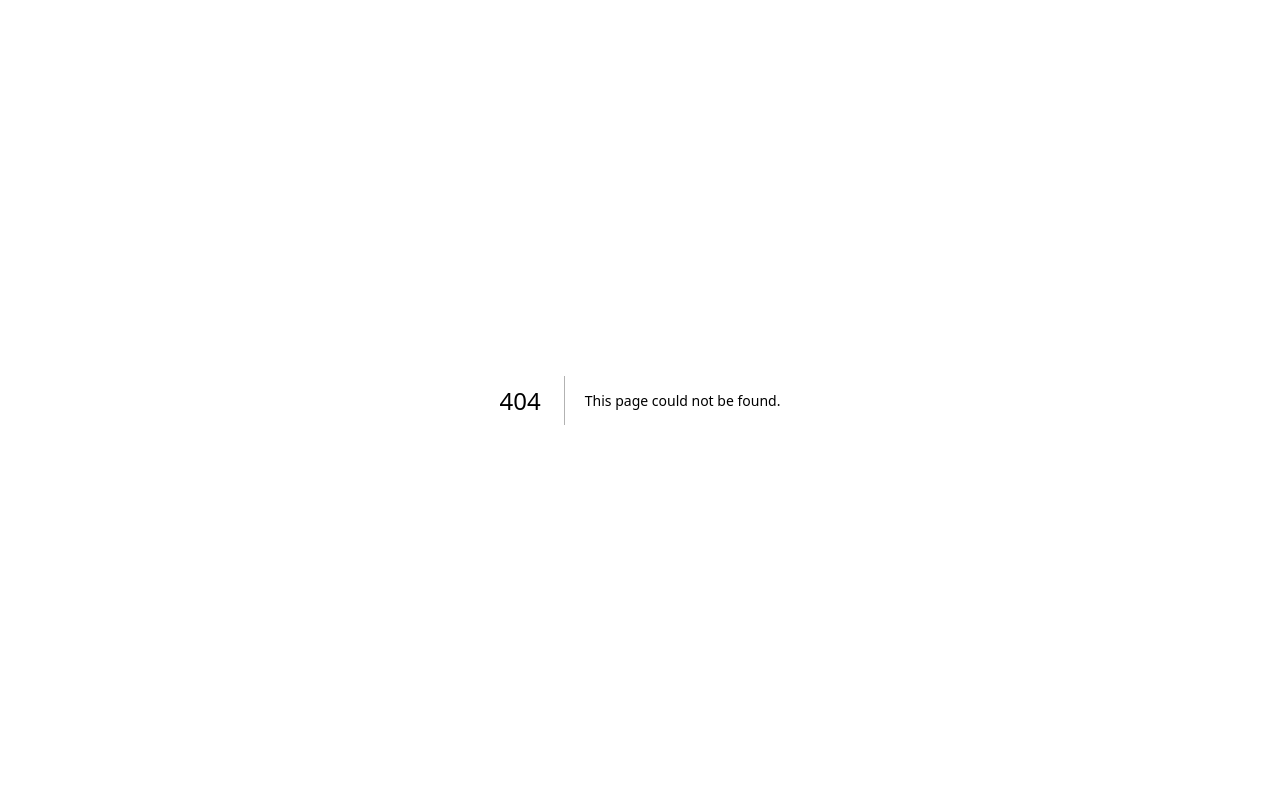
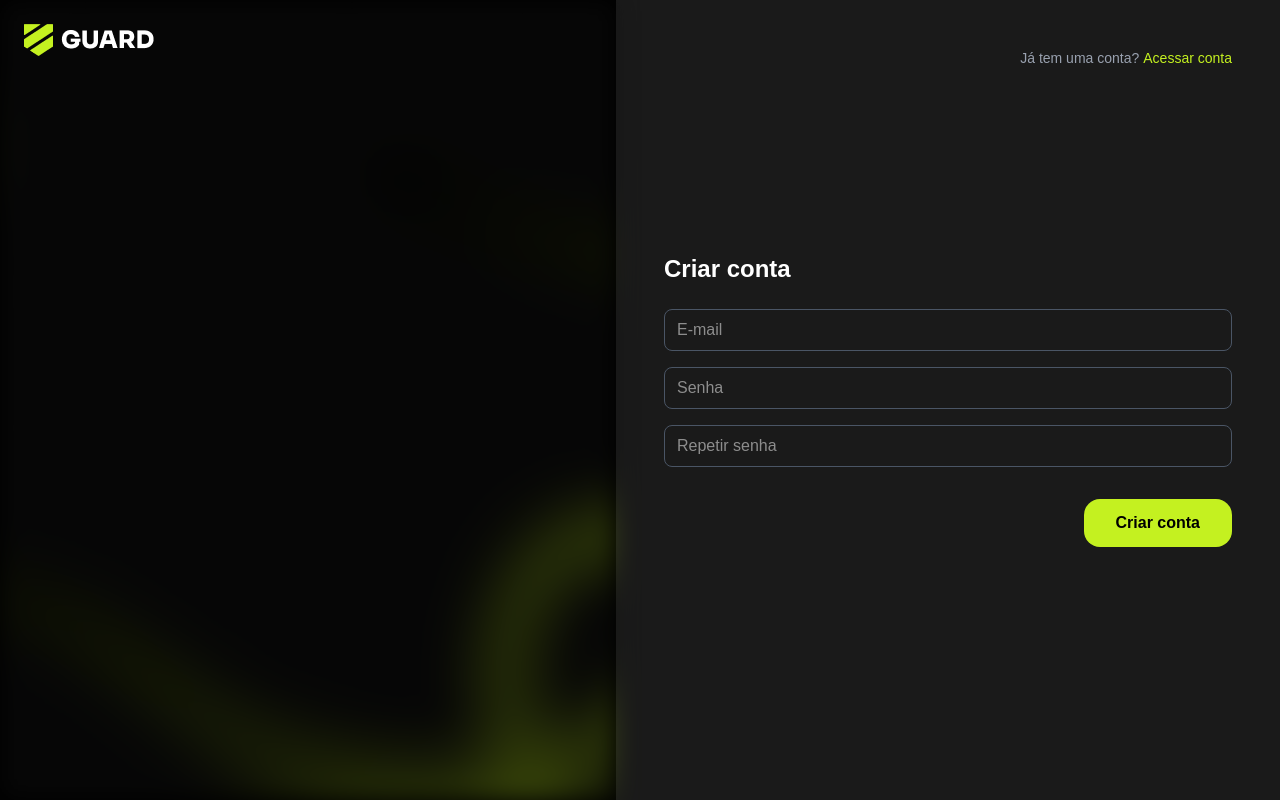
Before and after one commit to TawanGit/frontend-zeine, a Next.js app: page /register in a window 1280 px wide. Before the commit this address had no page. Built offline with nearby package versions, Linux system fonts and the light colour scheme; no server answers.

Commit message:
feat: adding logic in login/register

```diff
--- a/src/app/dashboard/components/Sidebar.tsx
+++ b/src/app/dashboard/components/Sidebar.tsx
@@ -8,14 +8,23 @@ function SidebarComponent() {
       <div className="flex flex-col items-center gap-6">
         <img src="logo.png" alt="logo" className="w-6 h-6 my-10" />
         <nav className="flex flex-col gap-6">
-          <button className="bg-[#2c2c2c] p-3 rounded-lg">
-            <User className="text-lime-400" />
+          <button className="bg-[#2c2c2c] p-3 rounded-lg hover:bg-[#3a3a3a] hover:text-lime-300 transition-colors duration-200">
+            <User className="text-lime-400 hover:text-lime-300" />
           </button>
-          <button className="bg-[#2c2c2c] p-3 rounded-lg">
-            <Settings className="text-gray-400" />
+          <button
+            className="bg-[#2c2c2c] p-3 rounded-lg hover:bg-[#3a3a3a] hover:text-gray-300 transition-colors duration-200"
+            onClick={() => alert("Pagina de Configuração")}
+          >
+            <Settings className="text-gray-400 hover:text-gray-300" />
           </button>
-          <button className="bg-[#2c2c2c] p-3 rounded-lg">
-            <LogOut className="text-gray-400" />
+          <button
+            className="bg-[#2c2c2c] p-3 rounded-lg hover:bg-[#3a3a3a] hover:text-gray-300 transition-colors duration-200"
+            onClick={() => {
+              localStorage.removeItem("token");
+              window.location.href = "/";
+            }}
+          >
+            <LogOut className="text-gray-400 hover:text-gray-300" />
           </button>
         </nav>
       </div>
--- a/src/app/dashboard/page.tsx
+++ b/src/app/dashboard/page.tsx
@@ -2,8 +2,25 @@
 import SidebarComponent from "./components/Sidebar";
 import Alphabet from "./components/Alphabet";
 import ContactList from "./components/ContactList";
+import { useEffect, useState } from "react";
+import { useRouter } from "next/navigation";
 
 export default function ContactsPage() {
+  const router = useRouter();
+  const [isLoading, setIsLoading] = useState(true);
+  useEffect(() => {
+    const token = localStorage.getItem("token");
+
+    if (!token) {
+      router.push("/");
+    } else {
+      setIsLoading(false);
+    }
+  }, [router]);
+
+  if (isLoading) {
+    return <p>Verificando autenticação...</p>;
+  }
   return (
     <div className="flex bg-black h-screen w-screen  text-white">
       <SidebarComponent />
--- a/src/app/page.tsx
+++ b/src/app/page.tsx
@@ -1,33 +1,54 @@
 "use client";
 import { useState } from "react";
+import { AuthUser } from "../utils/api";
 
 export default function Login() {
   const [email, setEmail] = useState("");
   const [password, setPassword] = useState("");
+  const [loading, setLoading] = useState(false);
+  const [error, setError] = useState("");
+
+  const handleLogin = async () => {
+    setLoading(true);
+    setError("");
+    try {
+      const data = await AuthUser(email, password);
+      if (data.access_token) {
+        localStorage.setItem("token", data.access_token);
+        window.location.href = "/dashboard";
+      }
+    } catch (err: any) {
+      setError(err.message || "Erro no login");
+    } finally {
+      setLoading(false);
+    }
+  };
 
   return (
     <div className="flex h-screen w-screen bg-[#2c2c2c]">
       <div className="hidden flex-1 relative md:flex items-start p-6 bg-black">
         <img
-          src="https://images.unsplash.com/photo-1549921296-3a878995a882?q=80&w=1200&auto=format&fit=crop"
+          src="background-home.png"
           alt="bg"
           className="absolute inset-0 w-full h-full object-cover opacity-40 blur-md"
         />
         <div className="relative z-10 flex items-start">
-          <img src="logo-guard.png" alt="logo" className=" " />
+          <img src="logo-guard.png" alt="logo" />
         </div>
       </div>
 
       <div className="flex-1 flex flex-col justify-center px-12 bg-[#1a1a1a]">
         <div className="absolute top-12 right-12 text-gray-400 text-sm">
-          <span className="text-gray-400">Não tem uma conta?</span>
-          <a href="#" className="text-[#C4F120] ml-1">
+          <span>Não tem uma conta?</span>
+          <a href="register" className="text-[#C4F120] ml-1">
             Criar conta
           </a>
         </div>
+
         <h2 className="text-white text-2xl font-semibold mb-6">
           Acessar conta
         </h2>
+
         <div className="flex flex-col gap-4">
           <div>
             <label className="block text-gray-400 text-sm mb-1">E-mail</label>
@@ -49,9 +70,16 @@ export default function Login() {
               className="w-full px-3 py-2 rounded-lg bg-transparent border border-gray-600 text-white focus:outline-none focus:border-lime-400"
             />
           </div>
+
+          {error && <p className="text-red-500 text-sm">{error}</p>}
+
           <div className="justify-end flex items-center mt-2">
-            <button className="bg-[#C4F120] text-black font-bold w-max px-8  rounded-2xl align-end py-3 mt-2 hover:bg-lime-500 transition">
-              Acessar conta
+            <button
+              onClick={handleLogin}
+              disabled={loading}
+              className="bg-[#C4F120] text-black font-bold w-max px-8 rounded-2xl py-3 mt-2 hover:bg-lime-500 transition disabled:opacity-50"
+            >
+              {loading ? "Entrando..." : "Acessar conta"}
             </button>
           </div>
         </div>
--- /dev/null
+++ b/src/app/register/page.tsx
@@ -0,0 +1,91 @@
+"use client";
+import { useState } from "react";
+import { SignUpUser } from "../../utils/api";
+
+export default function Register() {
+  const [email, setEmail] = useState("");
+  const [password, setPassword] = useState("");
+  const [confirm, setConfirm] = useState("");
+  const [loading, setLoading] = useState(false);
+  const [error, setError] = useState("");
+
+  const handleRegister = async () => {
+    if (password !== confirm) {
+      setError("As senhas não coincidem");
+      return;
+    }
+    setLoading(true);
+    setError("");
+
+    try {
+      const data = await SignUpUser(email, password);
+      console.log("User created:", data);
+      window.location.href = "/";
+    } catch (err: any) {
+      setError(err.message);
+    } finally {
+      setLoading(false);
+    }
+  };
+
+  return (
+    <div className="flex h-screen w-screen bg-[#2c2c2c]">
+      <div className="hidden flex-1 relative md:flex items-start p-6 bg-black">
+        <img
+          src="background-home.png"
+          alt="bg"
+          className="absolute inset-0 w-full h-full object-cover opacity-40 blur-md"
+        />
+        <div className="relative z-10 flex items-start">
+          <img src="logo-guard.png" alt="logo" />
+        </div>
+      </div>
+      <div className="flex-1 flex flex-col justify-center px-12 bg-[#1a1a1a]">
+        <div className="absolute top-12 right-12 text-gray-400 text-sm">
+          <span className="text-gray-400">Já tem uma conta?</span>
+          <a href="login" className="text-[#C4F120] ml-1">
+            Acessar conta
+          </a>
+        </div>
+
+        <h2 className="text-white text-2xl font-semibold mb-6">Criar conta</h2>
+
+        <div className="flex flex-col gap-4">
+          <input
+            type="email"
+            placeholder="E-mail"
+            value={email}
+            onChange={(e) => setEmail(e.target.value)}
+            className="w-full px-3 py-2 rounded-lg bg-transparent border border-gray-600 text-white focus:outline-none focus:border-lime-400"
+          />
+          <input
+            type="password"
+            placeholder="Senha"
+            value={password}
+            onChange={(e) => setPassword(e.target.value)}
+            className="w-full px-3 py-2 rounded-lg bg-transparent border border-gray-600 text-white focus:outline-none focus:border-lime-400"
+          />
+          <input
+            type="password"
+            placeholder="Repetir senha"
+            value={confirm}
+            onChange={(e) => setConfirm(e.target.value)}
+            className="w-full px-3 py-2 rounded-lg bg-transparent border border-gray-600 text-white focus:outline-none focus:border-lime-400"
+          />
+
+          {error && <p className="text-red-500 text-sm mt-2">{error}</p>}
+
+          <div className="justify-end flex items-center mt-2">
+            <button
+              onClick={handleRegister}
+              disabled={loading}
+              className="bg-[#C4F120] text-black font-bold w-max px-8 rounded-2xl py-3 mt-2 hover:bg-lime-500 transition disabled:opacity-50"
+            >
+              {loading ? "Cadastrando..." : "Criar conta"}
+            </button>
+          </div>
+        </div>
+      </div>
+    </div>
+  );
+}
--- /dev/null
+++ b/src/utils/api.ts
@@ -0,0 +1,75 @@
+const BASE_URL = process.env.NEXT_PUBLIC_API_URL || "http://localhost:3000";
+
+export const AuthUser = async (email: string, password: string) => {
+  const response = await fetch(`${BASE_URL}/auth/login`, {
+    method: "POST",
+    headers: {
+      "Content-Type": "application/json",
+    },
+    body: JSON.stringify({ email, password }),
+  });
+
+  const data = await response.json();
+
+  if (!response.ok) {
+    throw new Error(data?.message || "Login falhou");
+  }
+
+  return data;
+};
+
+export const SignUpUser = async (email: string, password: string) => {
+  const response = await fetch(`${BASE_URL}/user`, {
+    method: "POST",
+    headers: {
+      "Content-Type": "application/json",
+    },
+    body: JSON.stringify({ email, password }),
+  });
+
+  const data = await response.json();
+
+  if (!response.ok) {
+    let firstError = "Erro ao criar conta";
+
+    if (data?.message) {
+      if (Array.isArray(data.message)) {
+        firstError = data.message[0];
+      } else if (typeof data.message === "string") {
+        firstError = data.message.split(",")[0];
+      }
+    }
+
+    throw new Error(firstError);
+  }
+
+  return data;
+};
+
+export const fetchContacts = async (userId: string) => {
+  const response = await fetch(`${BASE_URL}/user`, {
+    method: "GET",
+    headers: {
+      "Content-Type": "application/json",
+    },
+    body: JSON.stringify({ userId }),
+  });
+
+  const data = await response.json();
+
+  if (!response.ok) {
+    let firstError = "Erro ao criar conta";
+
+    if (data?.message) {
+      if (Array.isArray(data.message)) {
+        firstError = data.message[0];
+      } else if (typeof data.message === "string") {
+        firstError = data.message.split(",")[0];
+      }
+    }
+
+    throw new Error(firstError);
+  }
+
+  return data;
+};
```
Also changed, not shown: public/background-home.png (added).
